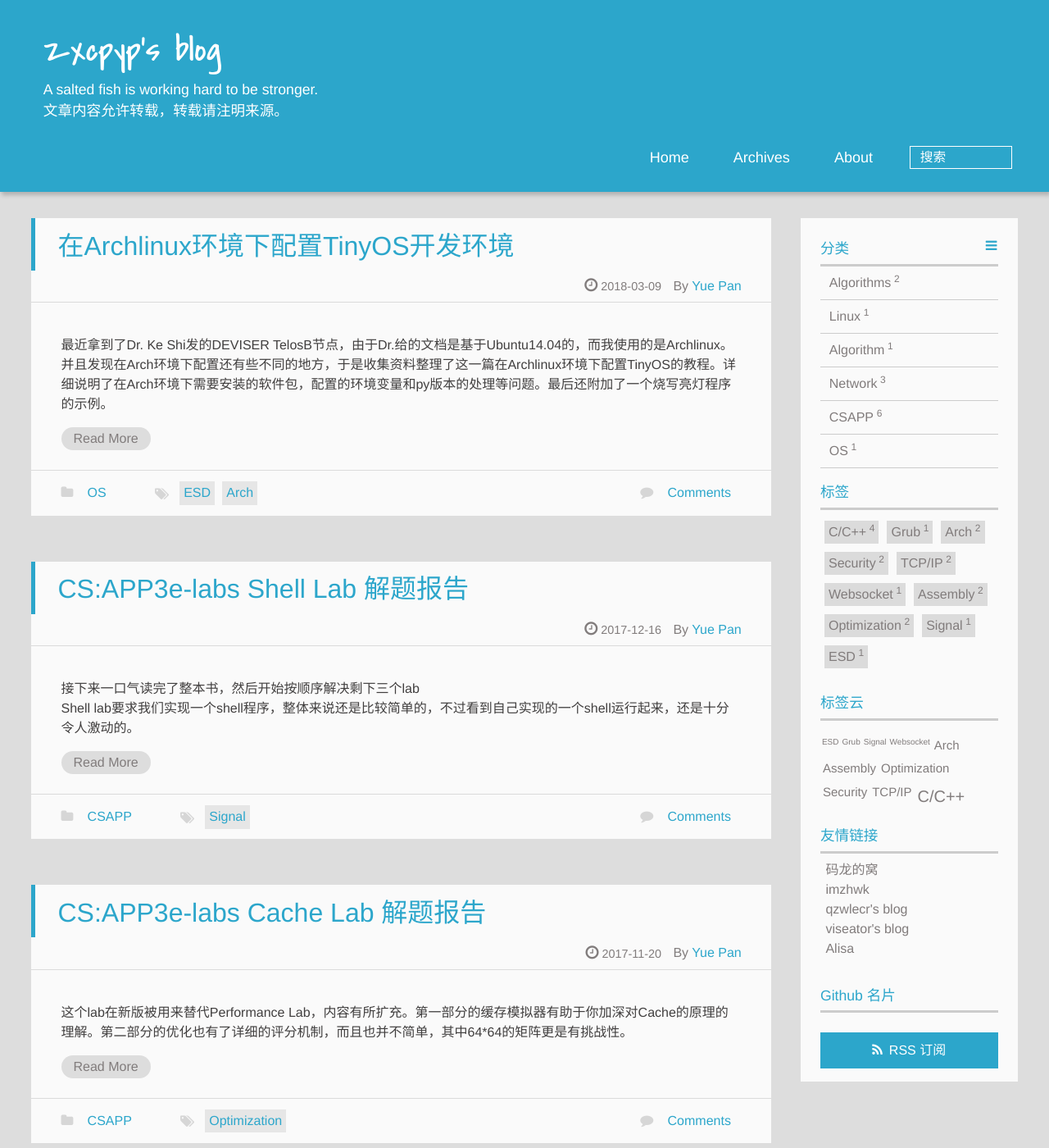
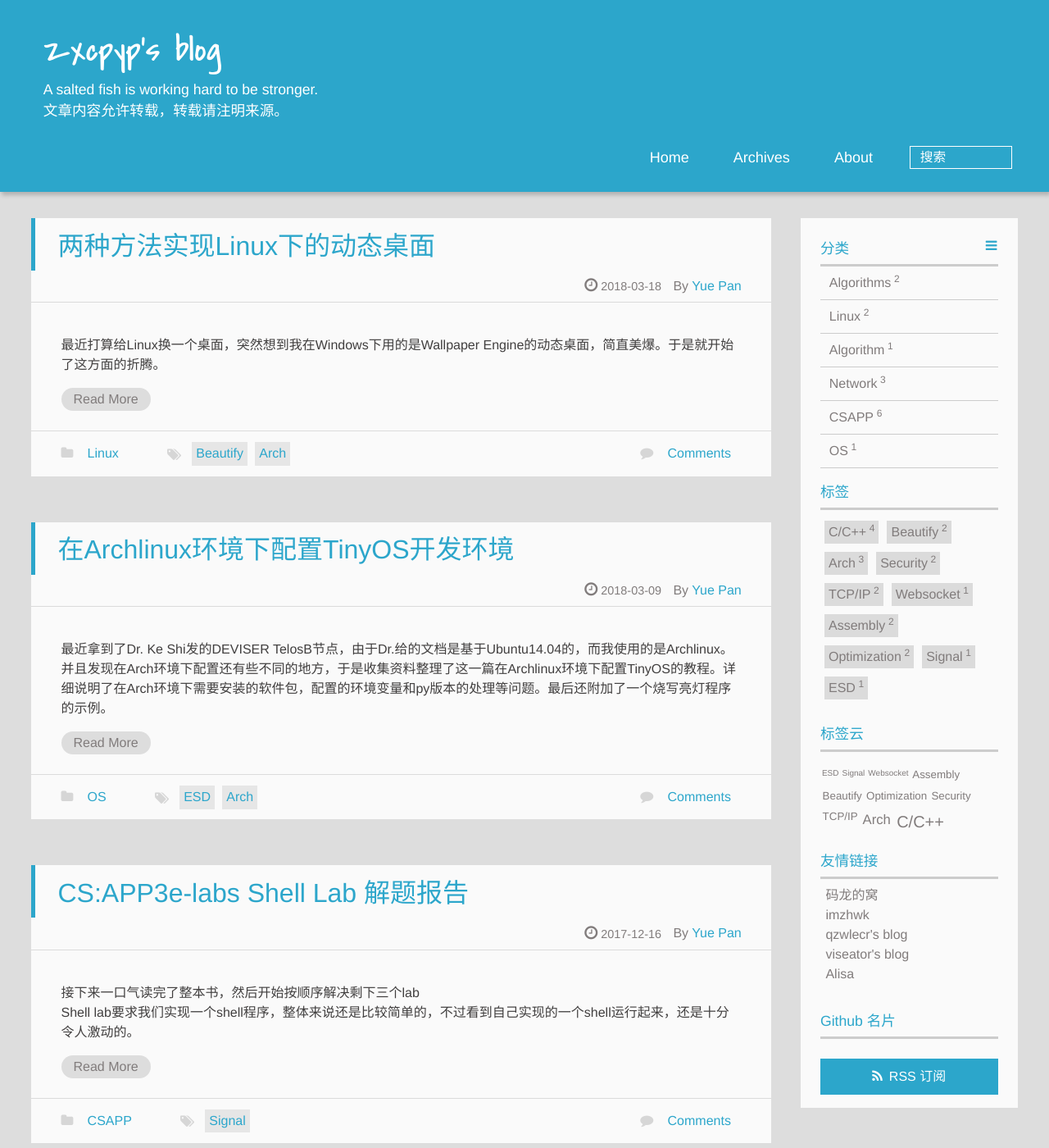
Before and after one commit to zxc479773533/zxc479773533.github.io, a Jekyll site: the page built from index.html, in a window 1280 px wide and 1400 px high. Shown: the whole window at 82% size. Built offline with Jekyll 4.4.1, drawn with Linux system fonts in a browser that asks for light colours; a script that is not in the unit is left out; the list of posts is cut into pages by our own code; comment, search, counter and statistics services are not loaded; some of the changed lines change nothing that is shown.

Commit message:
add-18-03-20-Linux-Live-Wallpaper

````diff
--- a/_posts/2017-6-12-Grub-background.md
+++ b/_posts/2017-6-12-Grub-background.md
@@ -2,7 +2,7 @@
 layout: post
 title: Grub美化-主题和背景图片（in arch）
 tags:
-- Grub
+- Beautify
 - Arch
 categories: Linux
 ---
--- /dev/null
+++ b/_posts/2018-3-18-Linux-Live-Wallpaper.md
@@ -0,0 +1,154 @@
+---
+layout: post
+title: 两种方法实现Linux下的动态桌面
+tags:
+- Beautify
+- Arch
+categories: Linux
+---
+
+最近打算给Linux换一个桌面，突然想到我在Windows下用的是Wallpaper Engine的动态桌面，简直美爆。于是就开始了这方面的折腾。
+
+## 基本原理
+
+Wallpaper Engine下载的文件放在`steam/steamapps/workshop/content/431960`文件夹内，我们可以从中提取出一些动态桌面文件，大概有如下三种格式：
+
+* html
+* pkg格式
+* 视频文件
+
+因此只需要想办法在Linux下，让某种媒体文件在桌面的后层播放即可。
+
+经过一些尝试并没有找到让前两种文件播放的方法，于是我从简单的视频文件来着手。
+
+## 轻量级播放器xwinwrap
+
+一开始确实是想使用`VLC`的直接将视频置底的功能，执行：
+
+```
+$ cvlc --video-wallpaper --no-audio [video path]
+```
+
+然后发现这根本就是一个假的wallpaper，只是单纯将一个视频全屏播放并置底而已。
+
+后来在网上找到了`xwinwrp`这个软件，它是一个非常轻量的程序，源码甚至只有700行左右，主要的功能是播放视频。
+
+你可以直接用源码安装： https://github.com/zxc479773533/xwinwrap
+
+Archlinux用户可以在aur中直接安装：
+
+```
+yaourt -S shantz-xwinwrap-bzr
+```
+
+xwinwrp的几个主要的参数如下：
+
+```
+ -g      - Specify Geometry (w=width, h=height, x=x-coord, y=y-coord. ex: -g 640x480+100+100)
+ -ni     - Ignore Input
+ -d      - Desktop Window Hack. Provide name of the "Desktop" window as parameter
+ -argb   - RGB
+ -fs     - Full Screen
+ -s      - Sticky
+ -st     - Skip Taskbar
+ -sp     - Skip Pager
+ -a      - Above
+ -b      - Below
+ -nf     - No Focus
+ -o      - Opacity value between 0 to 1 (ex: -o 0.20)
+ -loop   - loop times (0 means infinite)
+ -sh     - Shape of window (choose between rectangle, circle or triangle. Default is rectangle)
+ -ov     - Set override_redirect flag (For seamless desktop background integration in non-fullscreenmode)
+ -debug  - Enable debug messages
+```
+
+这里可以看到，关键的参数是`-b`和`-fs`实现全屏和在后层播放视频。
+
+一个有效的例子如下：
+
+```
+xwinwrap -ni -o 1.0 -fs -s -st -sp -b -nf -- mplayer -wid WID -quiet -nosound -loop 0 [video path]
+```
+
+但是xwinwrap的缺点也很明显，运行之后会把顶栏给遮掉，而且有时可能会卡住，总的来说体验一般，优点在于程序轻量，资源占用很少。
+
+运行时的效果如下：
+
+![](images/Linux-Live-Wallpaper-01.png)
+
+## 更好用的komorebi
+
+在网上经过一番查找后又发现了一个好用的可以在底层播放视频的软件`komorebi`，github地址如下：https://github.com/iabem97/komorebi
+
+`komorebi`是一个桌面壁纸管理器，下载后自带一些壁纸/动态壁纸，并且自带一个桌面时钟，可以尝试一下看看效果。
+
+`komorebi`在安装好后会自带一个`Wallpaper Creator`，但是经过我使用发现这东西是个假的，还存在些许bug。
+
+因此，我找到了其存放素材的地点和桌面的配置文件，下面我给出添加桌面的方法。
+
+`komorebi`默认的壁纸素材存放在`/System/Resources/Komorebi/`目录下，你需要先找好一个视频[mp4格式]，一个缩略图[jpg格式]，然后在该目录下创建一个文件夹，自行命名即可。至于视频的来源，你可以在Windows下提取Wallpaper Engine下载的文件，利用Pr/格式工厂等软件去掉声音，重新渲染，或者自行剪辑视频，注意这里选取的视频不要太长太大即可。这里以创建`霞ヶ丘詩羽`的一个动态桌面示例。
+
+```
+cd /System/Resources/Komorebi/
+sudo mkdir kasumigaoka_Utaha
+```
+
+接下来将动态桌面的视频和缩略图放在文件里，其中缩略图必须命名为`wallpaper.jpg`，否则会报错(如果利用自带的Wallpaper Creator，生成的文件名不对)。
+
+```
+cd kasumigaoka_Utaha
+sudo mv ~/kasumigaoka_Utaha.mp4 kasumigaoka_Utaha.mp4
+sudo mv ~/kasumigaoka_Utaha.jpg wallpaper.jpg
+```
+
+然后创建配置文件`config`，具体的解释如下：
+
+```
+sudo vim config
+```
+
+```
+[Info]
+WallpaperType=video // 壁纸类型，有image和video两种
+VideoFileName=Kasumigaoka_Utaha.mp4 // 视频路径
+
+[DateTime]
+Visible=true // 桌面时钟是否可见
+Parallax=false // 视是否有视差
+MarginTop=0 // 上侧边距
+MarginRight=0 // 右侧边距
+MarginLeft=40 // 左侧边距
+MarginBottom=25 // 下侧边距
+RotationX=0 // x轴旋转
+RotationY=0 // y轴旋转
+RotationZ=0 // z轴选择
+Position=bottom_left // 时钟的位置，有"top/center/bottom" + "_" + "left/right/center"九种情况
+Alignment=center //字体对齐方式，有left/right/center三种
+AlwaysOnTop=true //始终在上方
+Color=#dd22dd22dd22 // 时钟字体颜色
+Alpha=255 // 时钟字体透明度
+ShadowColor=#dd22dd22dd22 // 字体描边颜色
+ShadowAlpha=255 // 字体描边透明度
+TimeFont=Lato Light 40 // 时间字体和大小
+DateFont=Lato Light 26 // 日期字体和大小
+```
+
+这个时候，对着桌面右键更换桌面，应该就可以看到我们创建的动态桌面了。
+
+![](images/Linux-Live-Wallpaper-02.gif)
+
+## 附:Linux下字体安装
+
+在配置桌面时钟时可能会用到一些自己喜欢的好用的字体，比如一些萌系字体之类的，这里再附加一个Linux下安装字体的方法。
+
+你可以从网上下载很多你想要的字体，这里以海报中常用的圆滑的”华康少女字体“为例。
+
+```
+sudo mkdir /usr/share/fonts/FrLt_DFGirl
+sudo cp 你的字体文件  /usr/share/fonts/FrLt_DFGirl
+sudo chmod 644 /usr/share/fonts/FrLt_DFGirl/*
+cd /usr/share/fonts/FrLt_DFGirl
+sudo mkfontscale
+sudo mkfontdir
+sudo fc-cache -fv
+```
````
Also changed, not shown: _posts/images/Linux-Live-Wallpaper-01.png (added), 1 other file.
